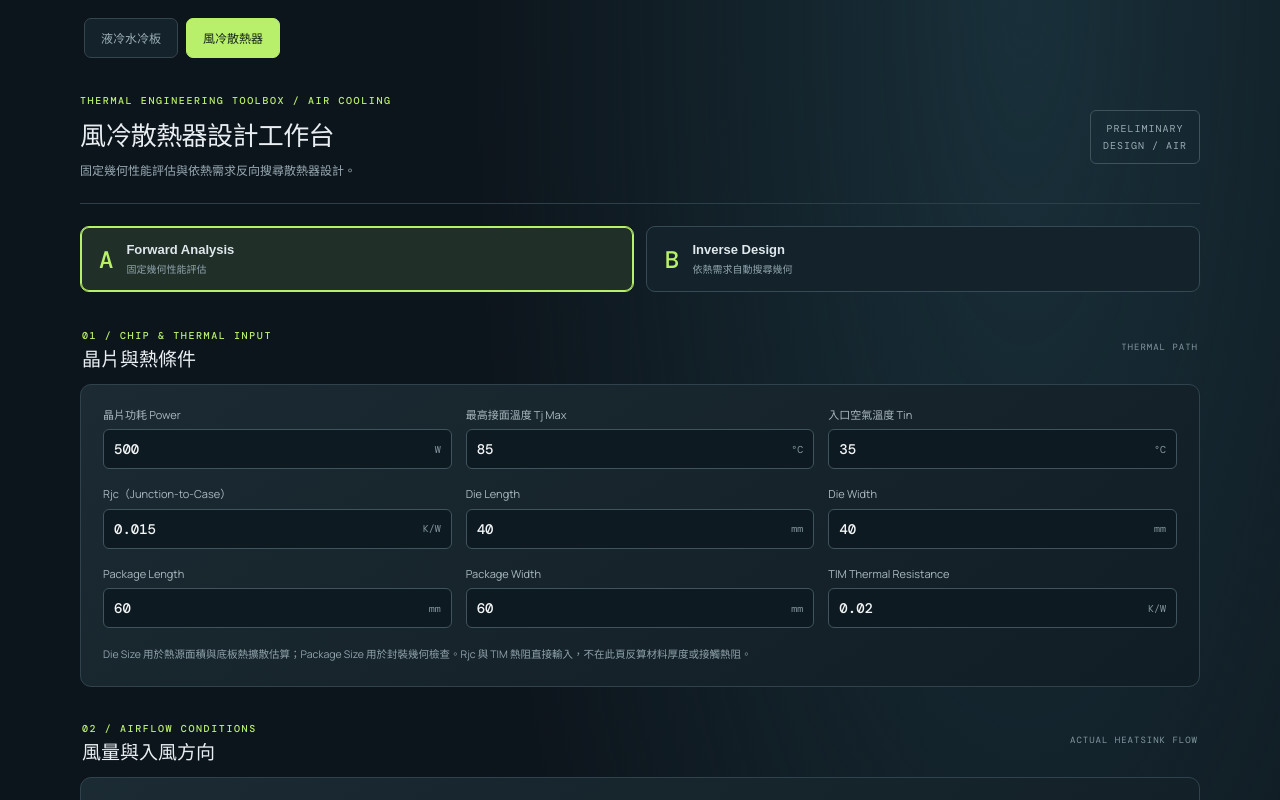
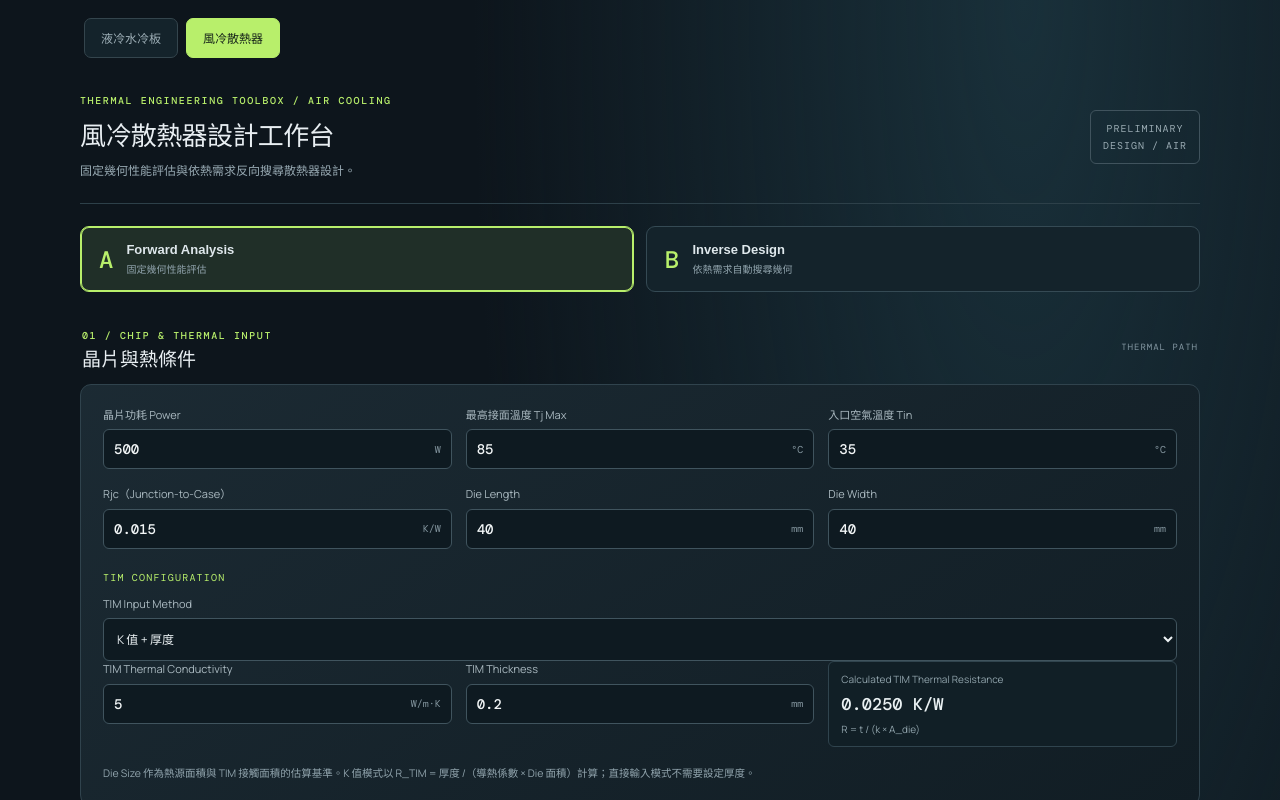
Before and after one commit to dreamwu0907-tech/thermal-engineering-toolbox_ming, a React (Vite) app: page / in a window 1280 px wide. Both pictures are taken after a click on the button "風冷散熱器". Shown: the top 800 px of the page. Built offline with nearby package versions, Linux system fonts and the light colour scheme.

Commit message:
Simplify die dimensions and add dual TIM input methods

```diff
--- a/src/AirCooling.tsx
+++ b/src/AirCooling.tsx
@@ -156,8 +156,10 @@ export default function AirCooling() {
   const [envelopeMode, setEnvelopeMode] = useState<"limited" | "open">("limited");
   const [axis, setAxis] = useState<Axis>("X");
   const [power, setPower] = useState(500), [tjMax, setTjMax] = useState(85), [tin, setTin] = useState(35);
-  const [dieL, setDieL] = useState(40), [dieW, setDieW] = useState(40), [pkgL, setPkgL] = useState(60), [pkgW, setPkgW] = useState(60);
+  const [dieL, setDieL] = useState(40), [dieW, setDieW] = useState(40);
   const [rjc, setRjc] = useState(0.015), [rtim, setRtim] = useState(0.02);
+  const [timMode, setTimMode] = useState<"material" | "resistance">("material");
+  const [timK, setTimK] = useState(5), [timThickness, setTimThickness] = useState(0.2);
   const [length, setLength] = useState(100), [width, setWidth] = useState(100), [height, setHeight] = useState(40);
   const [baseT, setBaseT] = useState(5), [finT, setFinT] = useState(0.4), [gap, setGap] = useState(0.8), [finCount, setFinCount] = useState(70);
   const [autoT, setAutoT] = useState(true), [autoGap, setAutoGap] = useState(true), [autoHeight, setAutoHeight] = useState(true);
@@ -170,16 +172,17 @@ export default function AirCooling() {
 
   const baseK = baseMat === "custom" ? baseCustomK : materials[baseMat].k;
   const finK = finMat === "custom" ? finCustomK : materials[finMat].k;
+  const effectiveRtim = timMode === "material" ? (timThickness / 1000) / (timK * (dieL * dieW / 1e6)) : rtim;
   const geometry: Geometry = { length, width, height, baseT, finT, gap, finCount };
   const envelope: Geometry = { length: maxL, width: maxW, height: maxH, baseT, finT, gap, finCount };
-  const inputParams = { axis, power, tjMax, tin, cfm, lfm, airMode, rjc, rtim, dieL, dieW, baseK, finK, process };
-  const result = useMemo(() => evaluate(geometry, inputParams), [length, width, height, baseT, finT, gap, finCount, axis, power, tjMax, tin, cfm, lfm, airMode, rjc, rtim, dieL, dieW, baseK, finK, process]);
+  const inputParams = { axis, power, tjMax, tin, cfm, lfm, airMode, rjc, rtim: effectiveRtim, dieL, dieW, baseK, finK, process };
+  const result = useMemo(() => evaluate(geometry, inputParams), [length, width, height, baseT, finT, gap, finCount, axis, power, tjMax, tin, cfm, lfm, airMode, rjc, effectiveRtim, dieL, dieW, baseK, finK, process]);
   const candidates = useMemo(() => {
     if (mode !== "inverse") return [];
     const auto = { finT: autoT, gap: autoGap, height: autoHeight, baseT: autoBase, finCount: autoCount, length: autoLength, width: autoWidth };
     return makeCandidates(geometry, auto, process, envelopeMode === "limited", envelope, axis);
   }, [mode, length, width, height, baseT, finT, gap, finCount, autoT, autoGap, autoHeight, autoBase, autoCount, autoLength, autoWidth, process, envelopeMode, maxL, maxW, maxH, axis]);
-  const evaluated = useMemo(() => candidates.map(g => evaluate(g, inputParams)).filter((r): r is Result => !!r && r.dfm), [candidates, axis, power, tjMax, tin, cfm, lfm, airMode, rjc, rtim, dieL, dieW, baseK, finK, process]);
+  const evaluated = useMemo(() => candidates.map(g => evaluate(g, inputParams)).filter((r): r is Result => !!r && r.dfm), [candidates, axis, power, tjMax, tin, cfm, lfm, airMode, rjc, effectiveRtim, dieL, dieW, baseK, finK, process]);
   const ranked = useMemo(() => {
     const pool = evaluated.filter(r => r.feasible);
     const source = pool.length ? pool : evaluated;
@@ -193,7 +196,7 @@ export default function AirCooling() {
   const shown = mode === "inverse" ? ranked : (result ? [result] : []);
   const selected = shown[0];
   const status = (r: Result) => r.margin < 0 ? "FAIL" : r.margin < 3 ? "MARGINAL" : "PASS";
-  const valid = !!result && power > 0 && tjMax > tin && dieL > 0 && dieW > 0 && pkgL >= dieL && pkgW >= dieW && rjc >= 0 && rtim >= 0;
+  const valid = !!result && power > 0 && tjMax > tin && dieL > 0 && dieW > 0 && rjc >= 0 && effectiveRtim >= 0 && (timMode === "resistance" || (timK > 0 && timThickness > 0));
   const procRule = processes[process];
   const inletArea = axis === "X" ? width * height : axis === "Y" ? length * height : length * width;
   const faceVelocity = airMode === "cfm" ? (cfm * 0.00047194745) / (inletArea / 1e6) : lfm * 0.00508;
@@ -216,11 +219,17 @@ export default function AirCooling() {
           <Field label="Rjc（Junction-to-Case）" value={rjc} unit="K/W" step={0.001} onChange={setRjc}/>
           <Field label="Die Length" value={dieL} unit="mm" onChange={setDieL}/>
           <Field label="Die Width" value={dieW} unit="mm" onChange={setDieW}/>
-          <Field label="Package Length" value={pkgL} unit="mm" onChange={setPkgL}/>
-          <Field label="Package Width" value={pkgW} unit="mm" onChange={setPkgW}/>
+        </div>
+        <div className="ac-subtitle">TIM CONFIGURATION</div>
+        <Choice label="TIM Input Method" value={timMode} onChange={v => setTimMode(v as "material" | "resistance")} options={[["material","K 值 + 厚度"],["resistance","直接輸入熱阻值"]]}/>
+        {timMode === "material" ? <div className="ac-grid ac-tim-fields">
+          <Field label="TIM Thermal Conductivity" value={timK} unit="W/m·K" step={0.1} onChange={setTimK}/>
+          <Field label="TIM Thickness" value={timThickness} unit="mm" step={0.01} onChange={setTimThickness}/>
+          <div className="ac-readout"><span>Calculated TIM Thermal Resistance</span><b>{fmt(effectiveRtim, 4)} K/W</b><small>R = t / (k × A_die)</small></div>
+        </div> : <div className="ac-grid ac-tim-fields">
           <Field label="TIM Thermal Resistance" value={rtim} unit="K/W" step={0.001} onChange={setRtim}/>
-        </div>
-        <p className="ac-note">Die Size 用於熱源面積與底板熱擴散估算；Package Size 用於封裝幾何檢查。Rjc 與 TIM 熱阻直接輸入，不在此頁反算材料厚度或接觸熱阻。</p>
+        </div>}
+        <p className="ac-note">Die Size 作為熱源面積與 TIM 接觸面積的估算基準。K 值模式以 R_TIM = 厚度 /（導熱係數 × Die 面積）計算；直接輸入模式不需要設定厚度。</p>
       </div>
     </section>
 
@@ -287,11 +296,11 @@ export default function AirCooling() {
 
     <section className="ac-section">
       <div className="ac-section-title"><div><small>05 / PERFORMANCE RESULTS</small><h2>熱性能與壓差結果</h2></div><span>ENGINEERING ESTIMATE</span></div>
-      {!valid ? <div className="ac-alert">輸入條件無效。請確認功耗、溫度、Die / Package 尺寸、TIM 熱阻及風量皆合理，且 Package Size 不小於 Die Size。</div> : <>
+      {!valid ? <div className="ac-alert">輸入條件無效。請確認功耗、溫度、Die 尺寸、TIM 參數及風量皆合理。</div> : <>
         <div className="ac-card ac-budget">
           <div className="ac-budget-item"><span>Thermal Budget Rtotal,max（依目前幾何平均空氣溫度）</span><b>{fmt((tjMax - (tin + result!.tout) / 2) / power, 4)} <small>K/W</small></b></div>
-          <div className="ac-budget-item"><span>Rjc + R_TIM</span><b>{fmt(rjc + rtim, 4)} <small>K/W</small></b></div>
-          <div className="ac-budget-item"><span>Available Heatsink Rth</span><b>{fmt((tjMax - (tin + result!.tout) / 2) / power - rjc - rtim, 4)} <small>K/W</small></b></div>
+          <div className="ac-budget-item"><span>Rjc + R_TIM</span><b>{fmt(rjc + effectiveRtim, 4)} <small>K/W</small></b></div>
+          <div className="ac-budget-item"><span>Available Heatsink Rth</span><b>{fmt((tjMax - (tin + result!.tout) / 2) / power - rjc - effectiveRtim, 4)} <small>K/W</small></b></div>
         </div>
         {mode === "forward" && result && <div className="ac-card">
           <div className="ac-result-head"><div><span>ESTIMATED JUNCTION TEMPERATURE</span><strong>{fmt(result.tj, 1)} °C</strong></div><span className={"ac-status " + (status(result) === "FAIL" ? "fail" : status(result) === "MARGINAL" ? "marginal" : "pass")}>{status(result)}</span></div>
```
